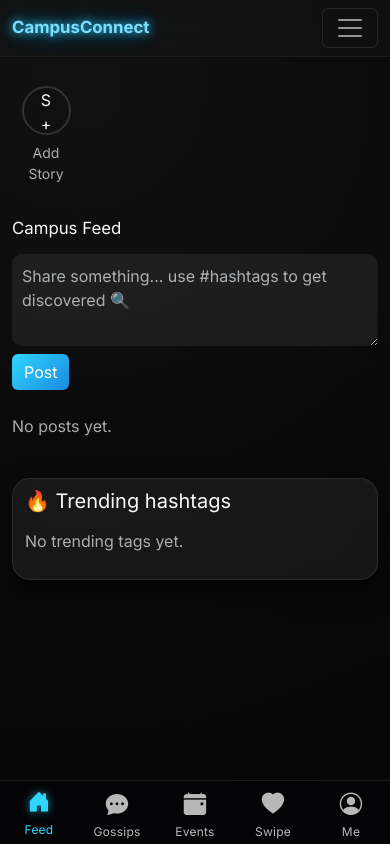
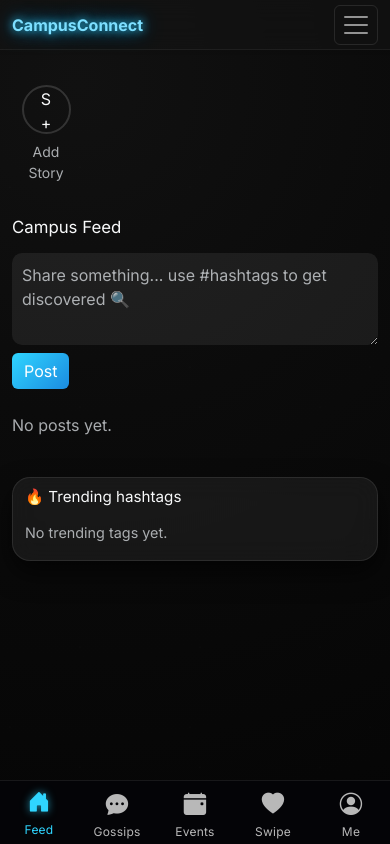
Before and after one commit to namanjasoria41/campusconnect, a Flask app: page / in a window 390 px wide. Run offline with Flask 3, Linux system fonts and the light colour scheme; the visitor is signed in with stand-in values (Sample User, id 1); data that the repository does not hold is empty.

Commit message:
Update style.css

```diff
--- a/app/static/css/style.css
+++ b/app/static/css/style.css
@@ -157,6 +157,10 @@
 }
 
 /* ---------- STORIES (UPGRADED) ---------- */
+.story-strip {
+    margin-top: 6px;
+    margin-bottom: 12px;
+}
 
 .story-strip {
     display: flex;
@@ -211,6 +215,13 @@
     cursor: pointer;
     position: relative;
     border: 2px solid rgba(255,255,255,0.15);
+}
+
+.story-img {
+    width: 100%;
+    height: 100%;
+    border-radius: 50%;
+    object-fit: cover;
 }
 
 /* ---------- HASHTAGS ---------- */
@@ -399,3 +410,48 @@
         padding-bottom: 24px;  /* already in your file, okay if repeated */
     }
 }
+
+/* Compact top navbar on phones */
+@media (max-width: 768px) {
+    .navbar {
+        padding-top: 4px !important;
+        padding-bottom: 4px !important;
+        min-height: 50px;
+    }
+
+    .navbar-brand {
+        font-size: 1rem !important;
+    }
+
+    .navbar-toggler {
+        padding: 4px 6px !important;
+    }
+}
+
+/* Tighter feed cards on mobile */
+@media (max-width: 768px) {
+    .glass-card {
+        padding: 10px 12px !important;
+        margin-bottom: 10px !important;
+    }
+
+    .glass-card p {
+        margin-bottom: 6px !important;
+        font-size: 0.9rem;
+    }
+
+    .glass-card h4, .glass-card h5 {
+        font-size: 0.95rem !important;
+    }
+}
+
+.main-container {
+    padding-bottom: 95px !important; /* more space below cards */
+}
+
+.feed-heading {
+    margin-top: 6px;
+    margin-bottom: 6px;
+    font-size: 1.05rem;
+    font-weight: 600;
+}
```
